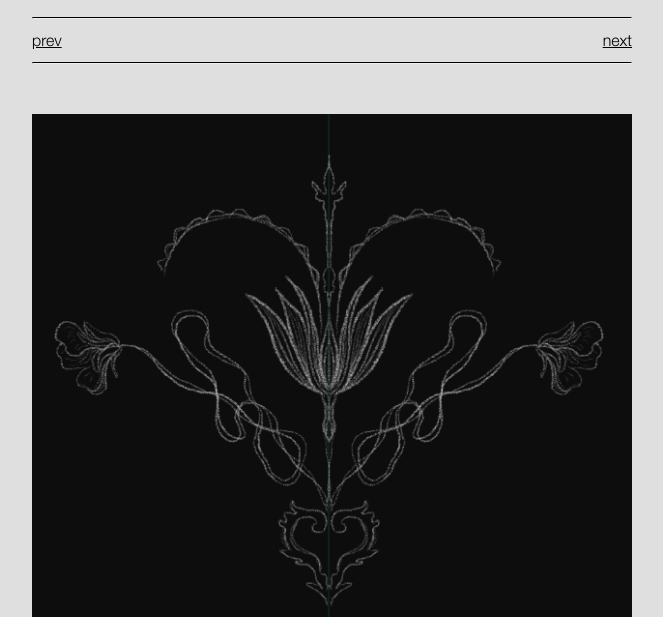
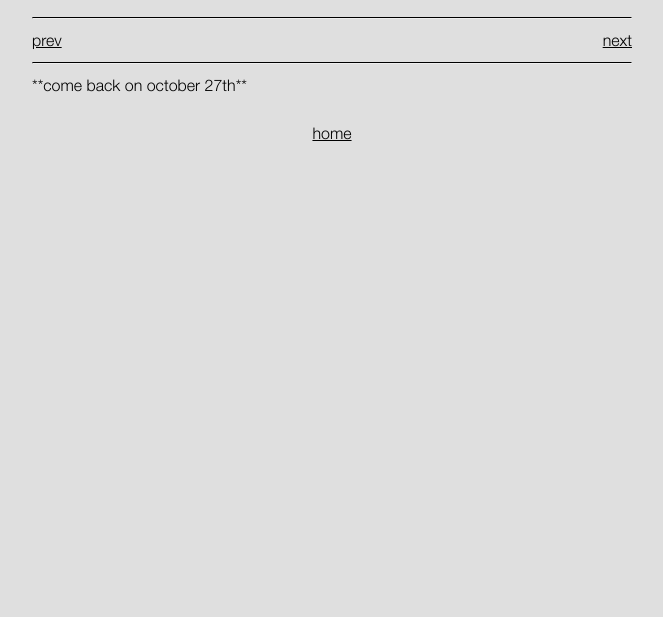
Before and after one commit to moss-corpus/moss-corpus-site, a plain HTML site: page posts/shifting-form-of-gemini.html in a window 1280 px wide. Shown: the part 335-952 px from the top of the page, without its empty margins (308-971 px from the left). After the commit the page ends 800 px from the top, so only its background shows below. Drawn offline with Linux system fonts and the light colour scheme.

Commit message:
shifting form of gemini

```diff
--- a/posts/shifting-form-of-gemini.html
+++ b/posts/shifting-form-of-gemini.html
@@ -25,7 +25,8 @@
         <hr>
     </header>
     <section class="main-writing">
-        <div class="image">
+        **come back on october 27th**
+        <!-- <div class="image">
             <img src="../images/violet.jpeg" width="100%">
             <p class="caption">title, digital drawing, 2023</p>
         </div>
@@ -62,8 +63,11 @@
         <p>"Your stomach" The form notices the blood.</p>
         <p>I hide it and start to cover it with my red cowl and other woolen layers. I walk over to the creak down ruined steps and wash the damage. The metalic smell starts to resemble more of cedar and algae. I stick my hand down in the water and emerge my arm into the soil. A biting sensation starts to overbear the comfort of the algae texture and my arm quickly retracts. A leech is revealed on my inner wrist. I shake my hand forgetting their nature only to quickly yank it off.</p>
         <p>"That do-nothing creature. All they do in that mush is sit and think all day waiting for blood." The form concedes and takes a bite of cake.</p>
-        <p>I shake my legs of dirt and dampness and walk back up the stairs. The stick of Black Honey floats down the creek. Proceeding the lip balm is a detached form with the same organic colored eyes without pupils. I watch it float along until I can't see them anymore. Only to wait for the ripples their body sends back in return.<br> <br></p>
-
+        <p>I shake my legs of dirt and dampness and walk back up the stairs. The stick of Black Honey floats down the creek. Proceeding the lip balm is the previous detached form with the same organic colored eyes without pupils. I watch it float along until I can't see them anymore. Only to wait for the ripples their body sends back in return.<br> <br></p> -->
+        <div id="home">
+            <a href="../index.html">home</a>
+        </div>
+       </section>
 </body>
 
 </html>
```
Also changed, not shown: posts/im-falling-upright.html (+3 -0 lines), posts/the-corpus-of-moss.html (+3 -0 lines), template.html (+4 -0 lines).
